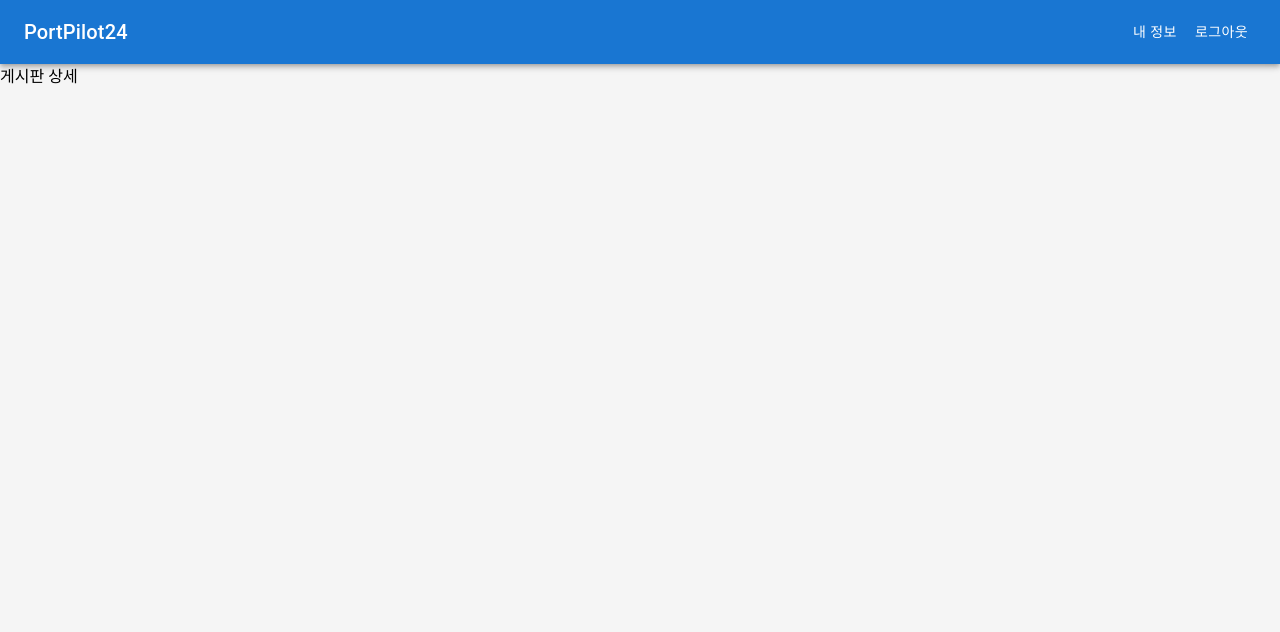
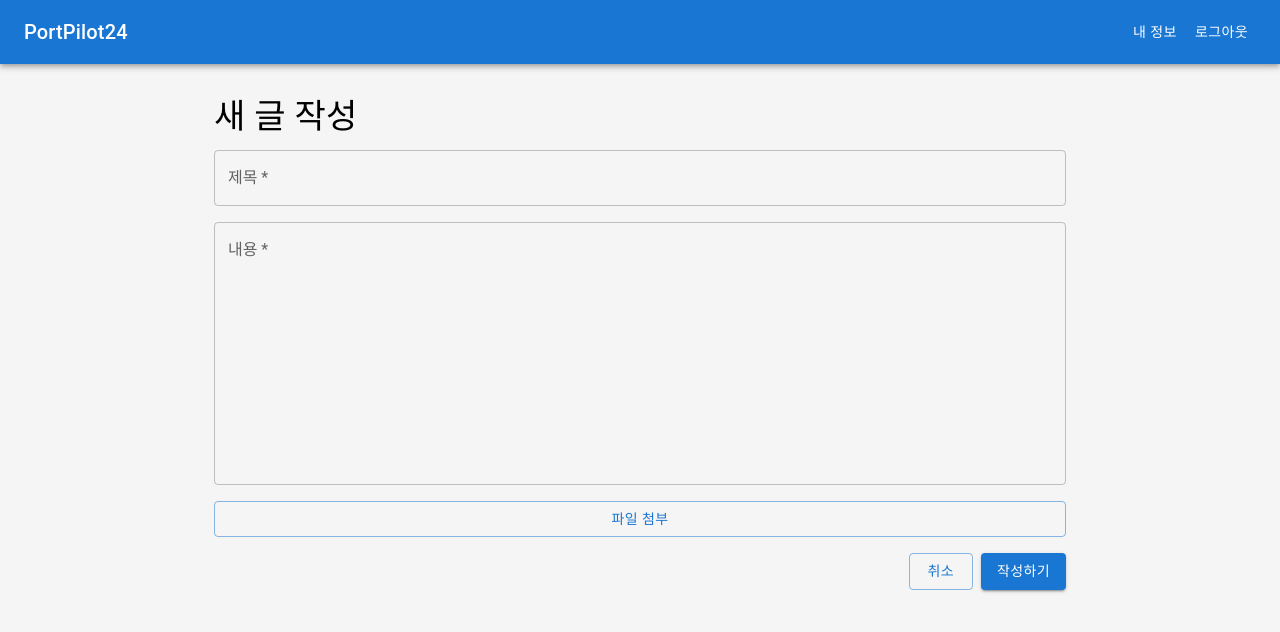
Before and after one commit to PortPilot24/portpilot24-platform, a React (Vite) app in the folder frontend/: page /posts/new in a window 1280 px wide. Shown: the top 632 px of the page. Built offline with nearby package versions, Linux system fonts and the light colour scheme; sample sign-in values are in the browser's storage.

Commit message:
feat(board): Implement table layout and prepare for features

```diff
--- a/frontend/package.json
+++ b/frontend/package.json
@@ -12,6 +12,7 @@
   "dependencies": {
     "@emotion/react": "^11.14.0",
     "@emotion/styled": "^11.14.1",
+    "@mui/icons-material": "^7.2.0",
     "@mui/material": "^7.2.0",
     "axios": "^1.10.0",
     "react": "^19.1.0",
--- a/frontend/src/Router.jsx
+++ b/frontend/src/Router.jsx
@@ -1,4 +1,3 @@
-// src/Router.jsx
 import { BrowserRouter, Routes, Route, Navigate } from 'react-router-dom';
 import Layout from './components/Layout';
 import SignupPage from './pages/SignupPage';
@@ -6,13 +5,15 @@ import LoginPage from './pages/LoginPage';
 import MyPage from './pages/MyPage';
 import ProtectedRoute from './components/ProtectedRoute';
 import PasswordRequestPage from './pages/PasswordRequestPage';
-import PasswordResetPage from './pages/PasswordResetPage'; // 비밀번호 변경 페이지 import 추가
+import PasswordResetPage from './pages/PasswordResetPage';
+import BoardListPage from './pages/BoardListPage';
+import PostDetailPage from './pages/PostDetailPage';
+import PostFormPage from './pages/PostFormPage';
 
 function Router() {
   return (
     <BrowserRouter>
       <Routes>
-        {/* Layout Route가 모든 페이지를 감싸는 부모 역할을 함 */}
         <Route element={<Layout />}>
           {/* 기본 경로(/)로 접속 시 /login으로 자동 이동시키는 라우트 */}
           <Route path="/" element={<Navigate to="/login" />} />
@@ -23,12 +24,13 @@ function Router() {
           <Route path="/request-password-reset" element={<PasswordRequestPage />} />
           <Route path="/reset-password" element={<PasswordResetPage />} />
 
-          {/* 로그인이 필요한 페이지 */}
+          {/* 로그인이 필요한 페이지 (게시판 경로들을 다시 안으로 이동) */}
           <Route element={<ProtectedRoute />}>
             <Route path="/me" element={<MyPage />} />
-            <Route path="/posts" element={<div>게시판 목록</div>} />
-            <Route path="/posts/:id" element={<div>게시판 상세</div>} />
-            {/* 게시글 작성 등 로그인이 필요한 다른 페이지들도 여기에 추가 */}
+            <Route path="/posts" element={<BoardListPage />} />
+            <Route path="/posts/new" element={<PostFormPage />} />
+            <Route path="/posts/:id" element={<PostDetailPage />} />
+            <Route path="/posts/:id/edit" element={<PostFormPage />} />
           </Route>
 
         </Route>
--- /dev/null
+++ b/frontend/src/pages/BoardListPage.jsx
@@ -0,0 +1,99 @@
+import { useState, useEffect } from 'react';
+import { useNavigate, Link as RouterLink } from 'react-router-dom';
+import apiClient from '../api/axios';
+import {
+  Container,
+  Typography,
+  Button,
+  Box,
+  Paper,
+  TableContainer,
+  Table,
+  TableHead,
+  TableBody,
+  TableRow,
+  TableCell,
+  Chip,
+  CircularProgress,
+} from '@mui/material';
+import AttachmentIcon from '@mui/icons-material/Attachment';
+
+function BoardListPage() {
+  const [posts, setPosts] = useState([]); // 초기 상태를 빈 배열로 돌려놓습니다.
+  const [loading, setLoading] = useState(true); // 로딩 상태를 다시 true로 시작합니다.
+  const navigate = useNavigate();
+
+  // API 호출 로직을 다시 활성화합니다.
+  useEffect(() => {
+    const fetchPosts = async () => {
+      setLoading(true);
+      try {
+        const response = await apiClient.get('/posts');
+        setPosts(response.data);
+      } catch (error) {
+        console.error('Failed to fetch posts:', error);
+      } finally {
+        setLoading(false);
+      }
+    };
+    fetchPosts();
+  }, []);
+
+  // 로딩 중일 때 로딩 스피너를 보여줍니다.
+  if (loading) {
+    return (
+      <Box sx={{ display: 'flex', justifyContent: 'center', mt: 4 }}>
+        <CircularProgress />
+      </Box>
+    );
+  }
+
+  return (
+    <Container maxWidth="lg" sx={{ mt: 4 }}>
+      <Box sx={{ display: 'flex', justifyContent: 'space-between', alignItems: 'center', mb: 2 }}>
+        <Typography variant="h4" component="h1">
+          게시판
+        </Typography>
+        <Button variant="contained" onClick={() => navigate('/posts/new')}>
+          글 작성
+        </Button>
+      </Box>
+
+      <TableContainer component={Paper}>
+        <Table sx={{ minWidth: 650 }} aria-label="simple table">
+          <TableHead>
+            <TableRow sx={{ backgroundColor: '#f5f5f5' }}>
+              <TableCell align="center" width="10%">No.</TableCell>
+              <TableCell align="left" width="50%">글 제목</TableCell>
+              <TableCell align="center" width="15%">작성자</TableCell>
+              <TableCell align="center" width="15%">작성일</TableCell>
+              <TableCell align="center" width="10%">첨부</TableCell>
+            </TableRow>
+          </TableHead>
+          <TableBody>
+            {posts.map((post) => (
+              <TableRow
+                key={post.id}
+                hover
+                onClick={() => navigate(`/posts/${post.id}`)}
+                sx={{ cursor: 'pointer' }}
+              >
+                <TableCell align="center">
+                  {post.isNotice ? <Chip label="공지" color="primary" size="small"/> : post.no}
+                </TableCell>
+                <TableCell align="left">{post.title}</TableCell>
+                <TableCell align="center">{post.author}</TableCell>
+                <TableCell align="center">{post.createdAt}</TableCell>
+                <TableCell align="center">
+                  {post.hasAttachment && <AttachmentIcon fontSize="small" color="action" />}
+                </TableCell>
+              </TableRow>
+            ))}
+          </TableBody>
+        </Table>
+      </TableContainer>
+    </Container>
+  );
+}
+
+export default BoardListPage;
--- /dev/null
+++ b/frontend/src/pages/PostDetailPage.jsx
@@ -0,0 +1,75 @@
+import { useState, useEffect } from 'react';
+import { useParams, useNavigate } from 'react-router-dom';
+import apiClient from '../api/axios';
+import { Container, Typography, Box, CircularProgress, Paper, Button, Link } from '@mui/material';
+
+function PostDetailPage() {
+  const { id } = useParams(); // URL에서 게시글 ID 가져오기
+  const [post, setPost] = useState(null);
+  const [loading, setLoading] = useState(true);
+  const navigate = useNavigate();
+
+  useEffect(() => {
+    const fetchPost = async () => {
+      try {
+        const response = await apiClient.get(`/posts/${id}`);
+        setPost(response.data);
+      } catch (error) {
+        console.error('Failed to fetch post:', error);
+      } finally {
+        setLoading(false);
+      }
+    };
+    fetchPost();
+  }, [id]);
+
+  if (loading) {
+    return (
+      <Box sx={{ display: 'flex', justifyContent: 'center', mt: 4 }}>
+        <CircularProgress />
+      </Box>
+    );
+  }
+
+  if (!post) {
+    return <Typography>게시글을 찾을 수 없습니다.</Typography>;
+  }
+
+  return (
+    <Container maxWidth="md" sx={{ mt: 4 }}>
+      <Paper sx={{ p: 4 }}>
+        <Typography variant="h4" component="h1" gutterBottom>
+          {post.title}
+        </Typography>
+        <Typography variant="body2" color="text.secondary" gutterBottom>
+          작성자: {post.author}
+        </Typography>
+        <Box sx={{ my: 4, whiteSpace: 'pre-wrap' }}>
+          <Typography variant="body1">{post.content}</Typography>
+        </Box>
+
+        {/* 첨부파일 표시 부분 */}
+        {post.attachedFiles && post.attachedFiles.length > 0 && (
+          <Box sx={{ mb: 4 }}>
+            <Typography variant="h6">첨부파일</Typography>
+            {post.attachedFiles.map((file) => (
+              <Link href={file.fileUrl} key={file.fileName} target="_blank" rel="noopener noreferrer">
+                {file.fileName}
+              </Link>
+            ))}
+          </Box>
+        )}
+
+        <Box sx={{ display: 'flex', justifyContent: 'flex-end', gap: 1 }}>
+          <Button variant="outlined" onClick={() => navigate('/posts')}>
+            목록으로
+          </Button>
+          {/* 본인 글일 경우 수정/삭제 버튼 보이도록 로직 추가 필요 */}
+        </Box>
+      </Paper>
+      {/* 댓글 컴포넌트가 들어갈 자리 */}
+    </Container>
+  );
+}
+
+export default PostDetailPage;
--- /dev/null
+++ b/frontend/src/pages/PostFormPage.jsx
@@ -0,0 +1,114 @@
+import { useState, useEffect } from 'react';
+import { useParams, useNavigate } from 'react-router-dom';
+import apiClient from '../api/axios';
+import useNotificationStore from '../store/notificationStore';
+import { Container, Typography, Box, TextField, Button, Stack, CircularProgress } from '@mui/material';
+
+function PostFormPage() {
+  const { id } = useParams(); // 수정일 경우 URL에 id가 있음
+  const isEditMode = Boolean(id); // id 유무로 작성/수정 모드 구분
+  const navigate = useNavigate();
+
+  const [title, setTitle] = useState('');
+  const [content, setContent] = useState('');
+  const [files, setFiles] = useState([]);
+  const [loading, setLoading] = useState(false);
+  const { showNotification } = useNotificationStore();
+
+  useEffect(() => {
+    if (isEditMode) {
+      const fetchPostData = async () => {
+        try {
+          const response = await apiClient.get(`/posts/${id}`);
+          setTitle(response.data.title);
+          setContent(response.data.content);
+        } catch (error) {
+          showNotification('게시글 정보를 불러오는 데 실패했습니다.', 'error');
+        }
+      };
+      fetchPostData();
+    }
+  }, [id, isEditMode, showNotification]);
+
+  const handleFileChange = (event) => {
+    setFiles(event.target.files);
+  };
+
+  const handleSubmit = async (event) => {
+    event.preventDefault();
+    setLoading(true);
+
+    const formData = new FormData();
+    formData.append('title', title);
+    formData.append('content', content);
+    if (files.length > 0) {
+      for (let i = 0; i < files.length; i++) {
+        formData.append('files', files[i]);
+      }
+    }
+
+    try {
+      if (isEditMode) {
+        await apiClient.patch(`/posts/${id}`, formData, {
+          headers: { 'Content-Type': 'multipart/form-data' },
+        });
+        showNotification('게시글이 성공적으로 수정되었습니다.', 'success');
+        navigate(`/posts/${id}`);
+      } else {
+        const response = await apiClient.post('/posts', formData, {
+          headers: { 'Content-Type': 'multipart/form-data' },
+        });
+        showNotification('게시글이 성공적으로 작성되었습니다.', 'success');
+        navigate(`/posts/${response.data.id}`);
+      }
+    } catch (error) {
+      showNotification('작업 중 오류가 발생했습니다.', 'error');
+    } finally {
+      setLoading(false);
+    }
+  };
+
+  return (
+    <Container maxWidth="md" sx={{ mt: 4 }}>
+      <Typography variant="h4" component="h1" gutterBottom>
+        {isEditMode ? '게시글 수정' : '새 글 작성'}
+      </Typography>
+      <Box component="form" onSubmit={handleSubmit}>
+        <Stack spacing={2}>
+          <TextField
+            label="제목"
+            fullWidth
+            required
+            value={title}
+            onChange={(e) => setTitle(e.target.value)}
+          />
+          <TextField
+            label="내용"
+            fullWidth
+            required
+            multiline
+            rows={10}
+            value={content}
+            onChange={(e) => setContent(e.target.value)}
+          />
+          <Button variant="outlined" component="label">
+            파일 첨부
+            <input type="file" multiple hidden onChange={handleFileChange} />
+          </Button>
+          {/* 선택된 파일 이름 표시 */}
+          {Array.from(files).map(file => <Typography key={file.name}>{file.name}</Typography>)}
+        </Stack>
+        <Box sx={{ display: 'flex', justifyContent: 'flex-end', mt: 2, gap: 1 }}>
+          <Button variant="outlined" onClick={() => navigate('/posts')}>
+            취소
+          </Button>
+          <Button type="submit" variant="contained" disabled={loading}>
+            {loading ? <CircularProgress size={24} /> : (isEditMode ? '수정하기' : '작성하기')}
+          </Button>
+        </Box>
+      </Box>
+    </Container>
+  );
+}
+
+export default PostFormPage;
```
Also changed, not shown: 1 other file (tests, documents, lock files or other folders).
